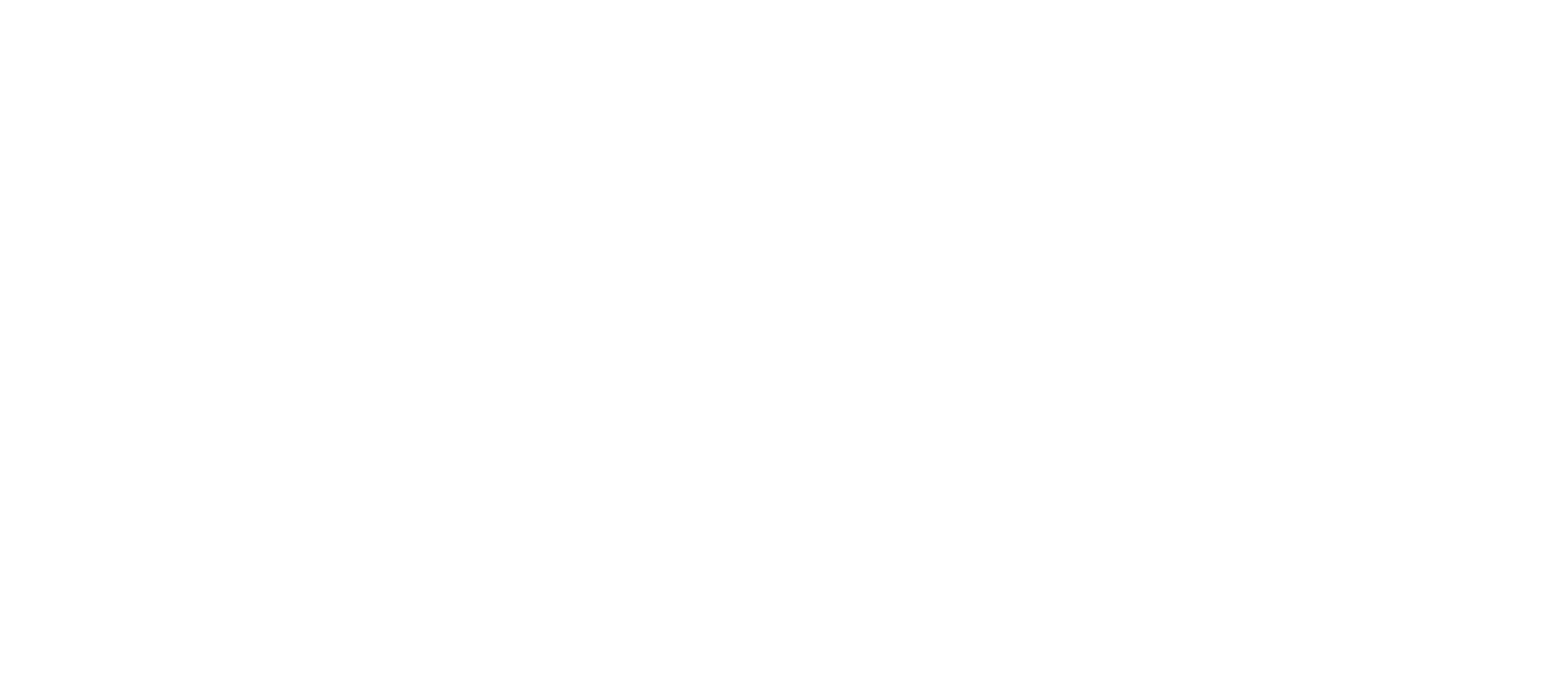
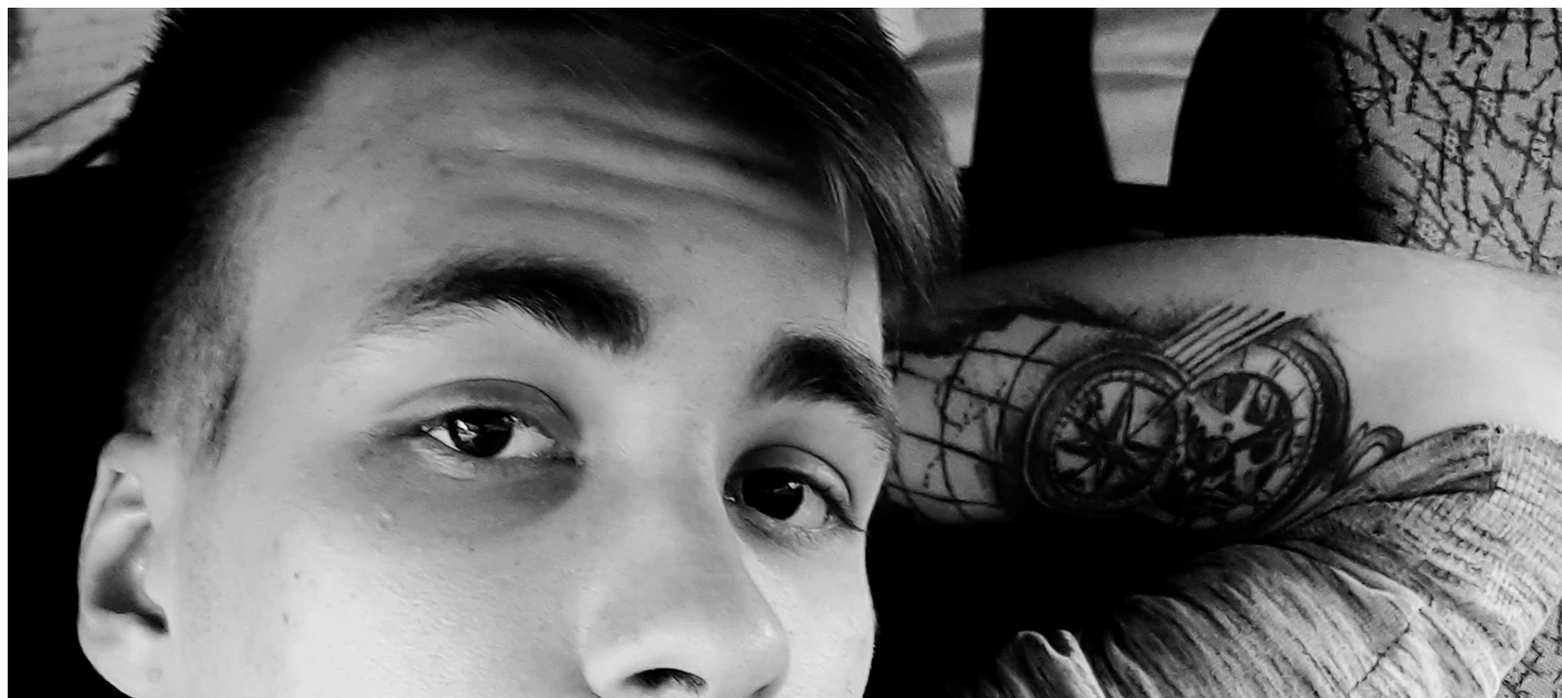
Before and after one commit to UnknownForce199/rsschool-cv, a plain HTML site: page index.html in a window 1280 px wide. Shown: the top 728 px of the page at 96% size, 1628 px wide, since content can reach past the window. Drawn offline with Linux system fonts and the light colour scheme.

Commit message:
refactor: Changing the link to the photo and adding a photo.

```diff
--- a/index.html
+++ b/index.html
@@ -7,6 +7,6 @@
 	<title>Document</title>
 </head>
 <body>
-	<img src="C:\Users\Panda\Downloads\-QAMReu9BVc.jpg" alt="">
+	<img src="rsschool-cv/Image/Avatar.jpg" alt="">
 </body>
 </html>
```
Also changed, not shown: Image/Avatar.jpg (added).
